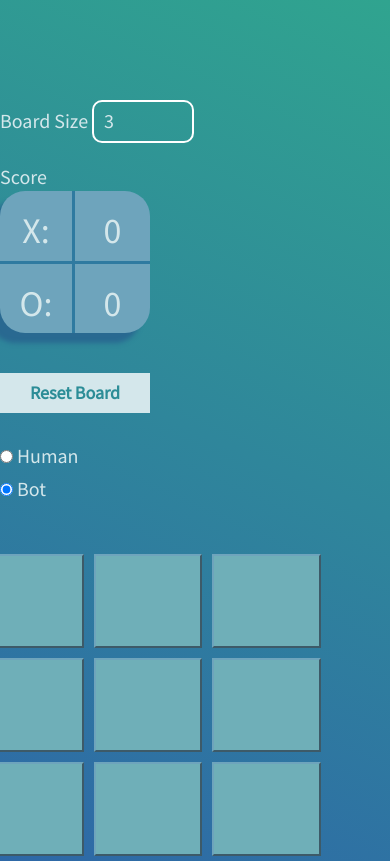
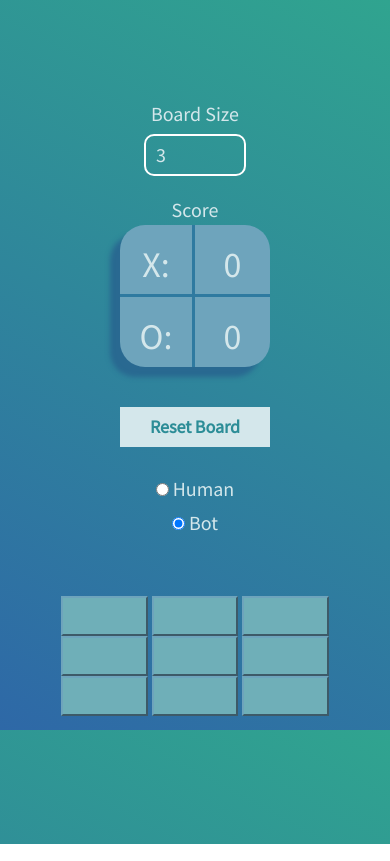
Before and after one commit to mykeels/tic-tac-toe, a website: page src/index.html in a window 390 px wide. Shown: the top 861 px of the page. Drawn offline with nearby package versions, Linux system fonts and the light colour scheme.

Commit message:
fixed responsiveness issues

```diff
--- a/src/css/style.css
+++ b/src/css/style.css
@@ -125,3 +125,49 @@ background: linear-gradient(bottom left, #2e68a7, #30a48f); /*Standard*/
 .margin-2 {
     margin: 5px;
 }
+.game{
+    width: 100%;
+    margin: auto;
+    padding: 1em;
+}
+.adjust{
+    width: 100%;
+    margin: auto;
+    display: flex;
+    align-items: center;
+    justify-content: center;
+}
+@media only screen and (max-width: 600px) {
+  .tile{
+      margin: auto 2px ;
+      height: 40px !important;
+        display: flex !important;
+      flex-direction: column !important;
+      align-items: center !important;
+      justify-content: center !important;
+      text-align: center;
+  }
+  .font-fix{
+      font-size: 15px;
+
+  }
+  .board-size{
+      width: 70%;
+      margin: auto;
+      display: flex;
+      flex-direction: column;
+      align-items: center;
+      text-align: center;
+  }
+}
+@media only screen and (max-width: 900px) {
+
+  .board-size{
+      width: 70%;
+      margin: auto;
+      display: flex;
+      flex-direction: column;
+      align-items: center;
+      text-align: center;
+  }
+}
--- a/src/index.html
+++ b/src/index.html
@@ -66,12 +66,17 @@
             <div class="col-md-9">
                 <!-- right side begins -->
                 <div class="row game">
-                    <div class="row" ng-repeat="row in tiles track by $index">
-                        <div class="col-xs-3 tile margin-2" ng-style="{ 'width': getTileWidth(tiles.length), 'height': getTileHeight(tiles.length) + 'px', 'line-height': getTileHeight(tiles.length) + 'px', 'font-size': getFontSize(tiles.length) }" ng-class="{ 'disabled' : column != '0'.toNumber(), 'x-won': column == 30, 'o-won': column == 50 }" ng-repeat="column in row track by $index"
+                    <div class="row adjust" ng-repeat="row in tiles track by $index">
+                        <div class=" tile margin-2" ng-style="{ 'width': getTileWidth(tiles.length), 'height': getTileHeight(tiles.length) + 'px', 'line-height': getTileHeight(tiles.length) + 'px', 'font-size': getFontSize(tiles.length) }" ng-class="{ 'disabled' : column != '0'.toNumber(), 'x-won': column == 30, 'o-won': column == 50 }" ng-repeat="column in row track by $index"
                             ng-click="play($index, $parent.$index);calcGame()">
-                            <span ng-if="column == 0"></span>
-                            <span ng-if="column == 3 || column == 30" class="tile-x">X<!--<small>{{column}}</small>--></span>
-                            <span ng-if="column == 5 || column == 50" class="tile-o">O<!--<small>{{column}}</small>--></span>
+                            <div class="font-fix">
+                                <span ng-if="column == 0"></span>
+                                <span ng-if="column == 3 || column == 30" class="tile-x">X
+                                    <!--<small>{{column}}</small>--></span>
+                                <span ng-if="column == 5 || column == 50" class="tile-o">O
+                                    <!--<small>{{column}}</small>--></span>
+                            </div>
+
                         </div>
                     </div>
                     <div class="row">
--- a/src/js/app.js
+++ b/src/js/app.js
@@ -11,7 +11,10 @@ app.controller("GameCtrl", function ($scope, $http) {
     $scope.your_turn = true;
     $scope.network_btn = "Network Game";
     $scope.getTileHeight = (length) => Math.ceil(Math.ceil(screen.width * (length < 6 ? 0.35 : (length < 9 ? 0.32 : 0.3))) / length);
-    $scope.getTileWidth = (length) => 'calc(' + Math.floor(75 / length) + '% - 4px)';
+    $scope.getTileWidth = (length) => {
+        return length < 7 ? 'calc(' + Math.floor(75 / length) + '% - 4px)' :
+            '10%'
+    };
     $scope.getFontSize = (length) => $scope.tileFontSizes[length] || 60;
     $scope.tileFontSizes = { 3: 50, 4: 42, 5: 32, 6: 22, 7: 21, 8: 18, 9: 15, 10: 12 }
     $scope.changeTiles = function () {
```
Also changed, not shown: 1 other file.
